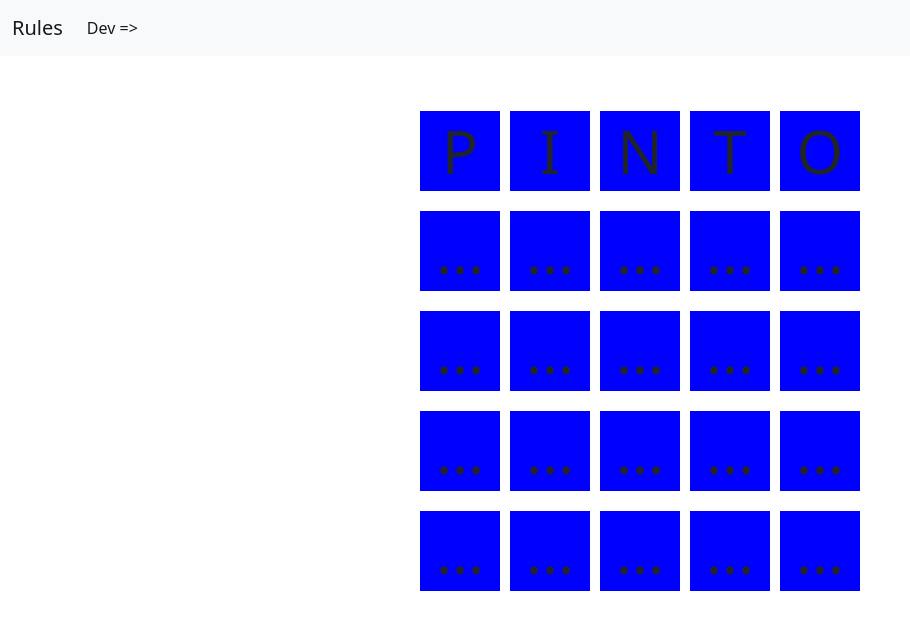
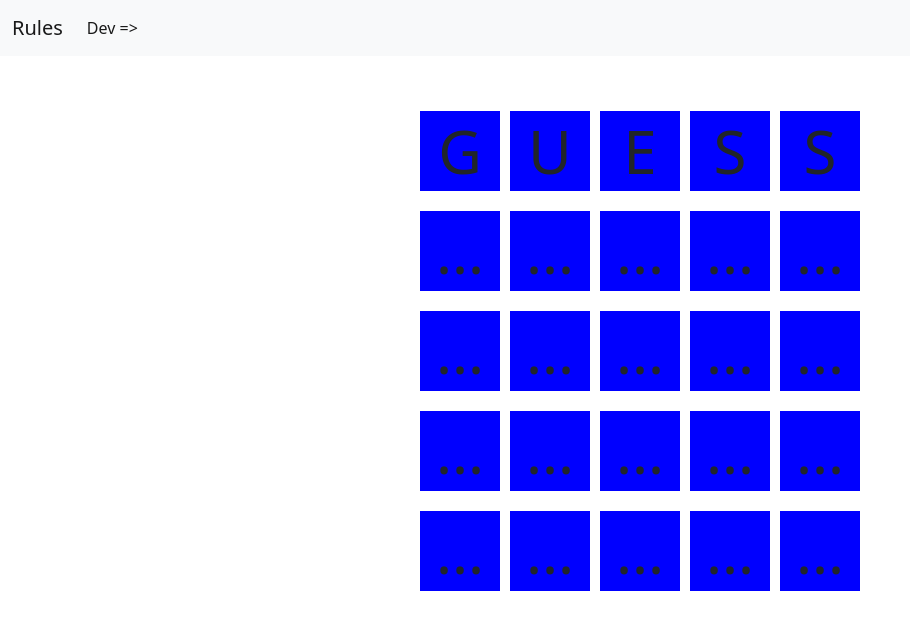
Before and after one commit to Lealzzera/game-guess, a plain HTML site: page index.html in a window 1280 px wide. Shown: the whole page, without its empty margins (0-910 px from the left). Drawn offline with nearby package versions, Linux system fonts and the light colour scheme.

Commit message:
correctin the first word

```diff
--- a/index.html
+++ b/index.html
@@ -52,11 +52,11 @@
     <section>
         <div class="game">
             <div class="row">
-                <div class="letter">P</div>
-                <div class="letter">I</div>
-                <div class="letter">N</div>
-                <div class="letter">T</div>
-                <div class="letter">O</div>
+                <div class="letter">G</div>
+                <div class="letter">U</div>
+                <div class="letter">E</div>
+                <div class="letter">S</div>
+                <div class="letter">S</div>
             </div>
             <div class="row">
                 <div class="letter">...</div>
```
